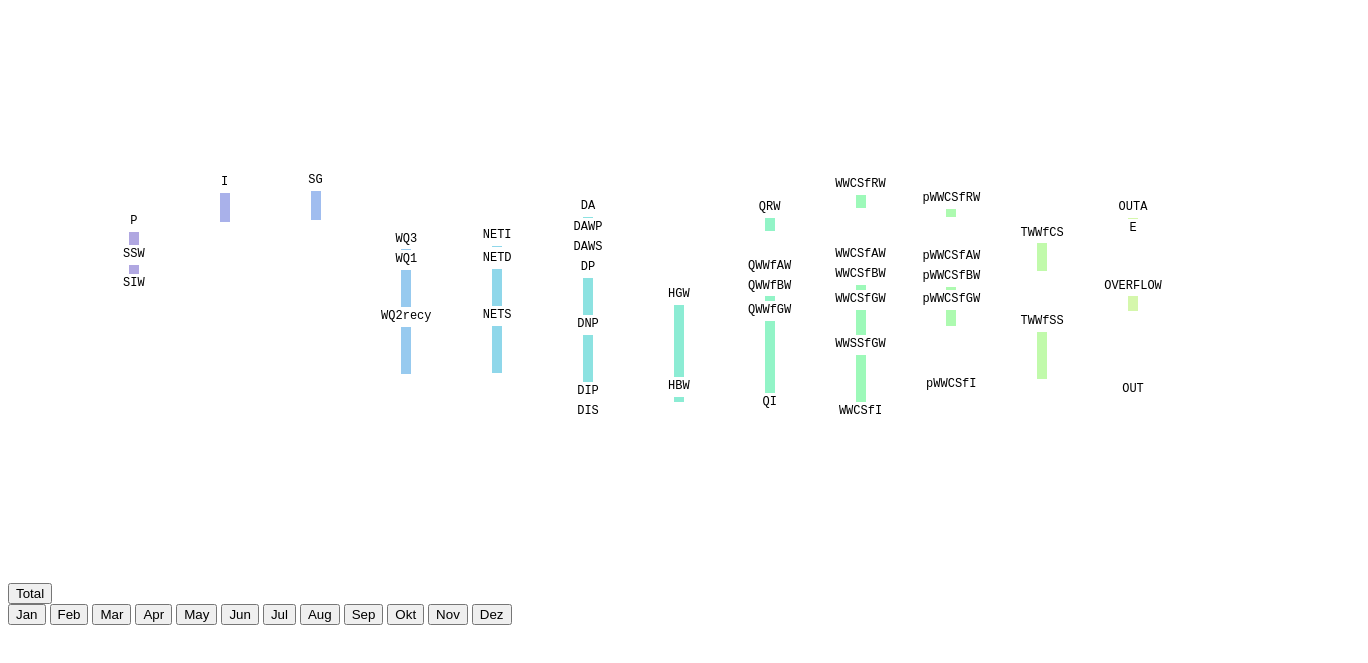
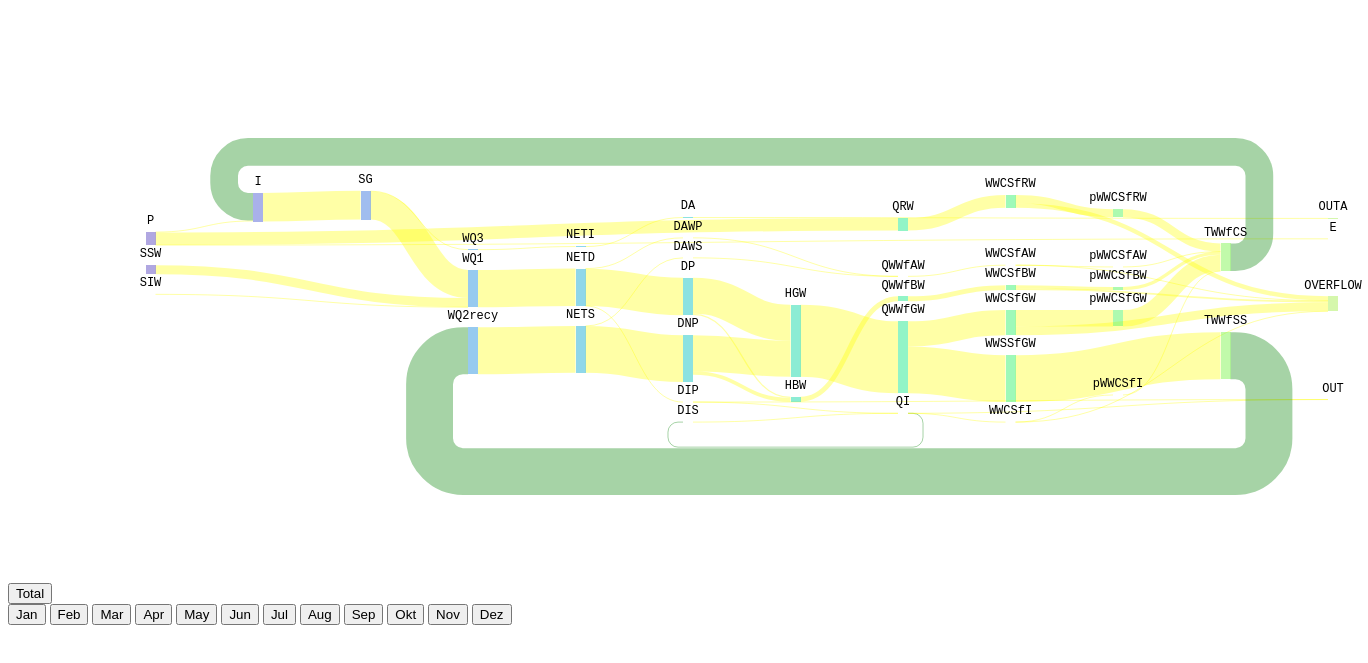
Before and after one commit to rhaberme/NewSankYou, a plain HTML site: page js_files/index.html in a window 1280 px wide. Shown: the part 61-724 px from the top of the page, 1368 px wide, since content can reach past the window. Drawn offline with Linux system fonts and the light colour scheme.

Commit message:
todo: add link_colors and check visualize.js

```diff
--- a/js_files/index.html
+++ b/js_files/index.html
@@ -5,7 +5,7 @@
 
   <script src="../dist/d3-sankey-circular.js"></script>
   <script src="../data/nodes_and_links.js"></script>
-    <script src="../data/links_colours.js"></script>
+    <script src="../data/links_colors.js"></script>
 
   <script src="../dist/d3js.js"></script>
   <script src="../dist/d3-scale-chromatic.js"></script>
--- a/js_files/visualize.js
+++ b/js_files/visualize.js
@@ -1,5 +1,5 @@
 var margin = { top: 30, right: 30, bottom: 30, left: 30};
-var width = 1100; var height = 500;
+var width = 1300; var height = 500;
 
 first_run = true
 function get_month(month_nr) {
@@ -169,6 +169,9 @@ function draw_sankey(data) {
       .attr("y", function (d) {
         return d.y0 - 12;
       })
+      // todo fix x and y position
+      // https://stackoverflow.com/questions/35394461/d3-sankey-assign-fixed-x-y-position
+
       .attr("dy", "0.35em")
       .attr("text-anchor", "middle")
       .text(function (d) {
@@ -183,7 +186,6 @@ function draw_sankey(data) {
   var link = linkG.data(sankeyLinks)
       .enter()
       .append("g")
-  console.log(link)
   link.append("path")
       .attr("class", "sankey-link")
       .attr("d", function (link) {
@@ -194,8 +196,9 @@ function draw_sankey(data) {
       })
       .style("opacity", 0.7)
       .style("stroke", function (link, i) {
-        return link_color[link.source.name +"_"+ link.target.name]
-          // link.circular ? "green" : "yellow"
+        return link.circular ? "green" : "yellow"
+          //link_color[link.source.name +"_"+ link.target.name] // todo
+
       })
 
   link.append("title")
```
Also changed, not shown: data/links_colors.js (renamed from data/links_colours.js).
